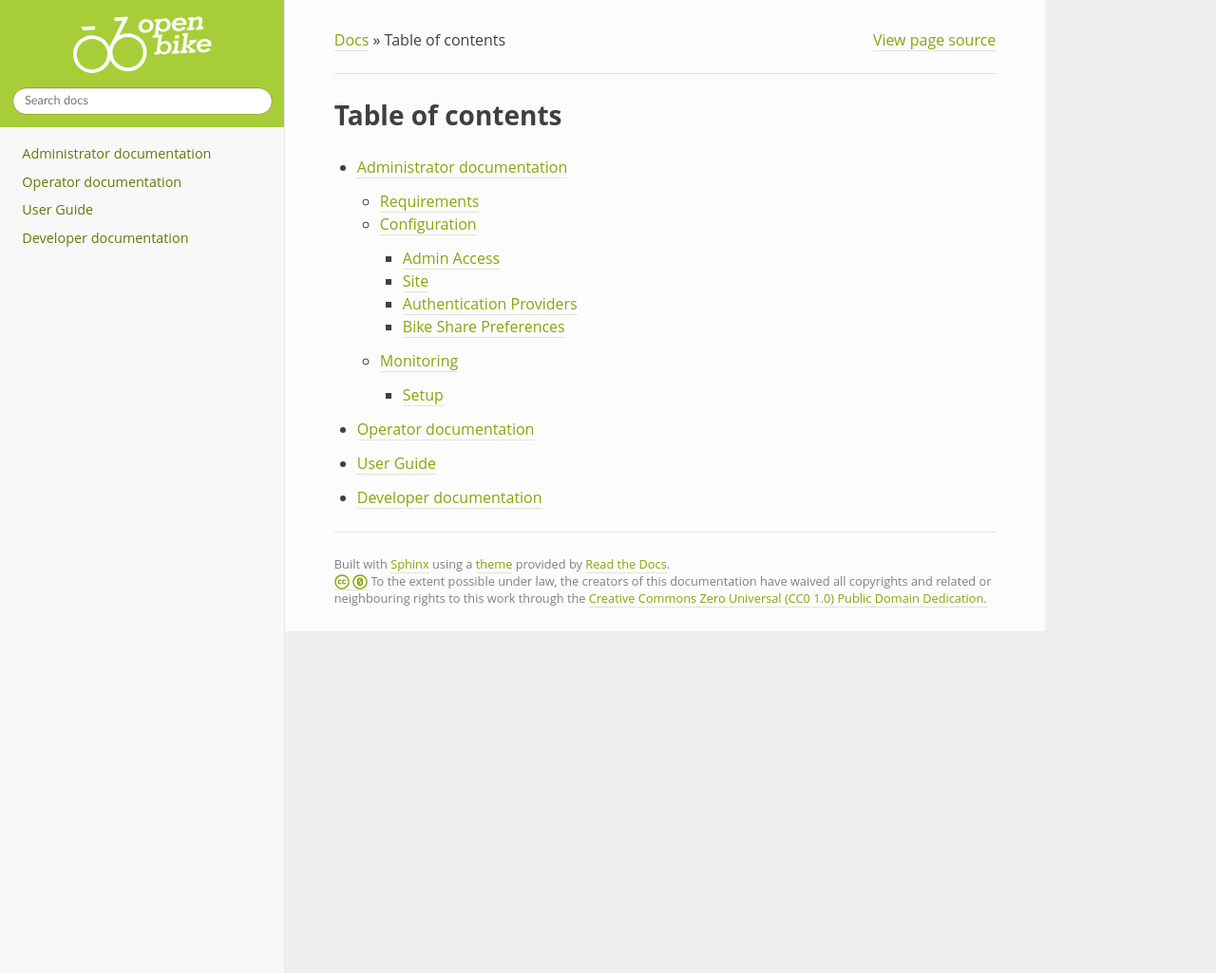
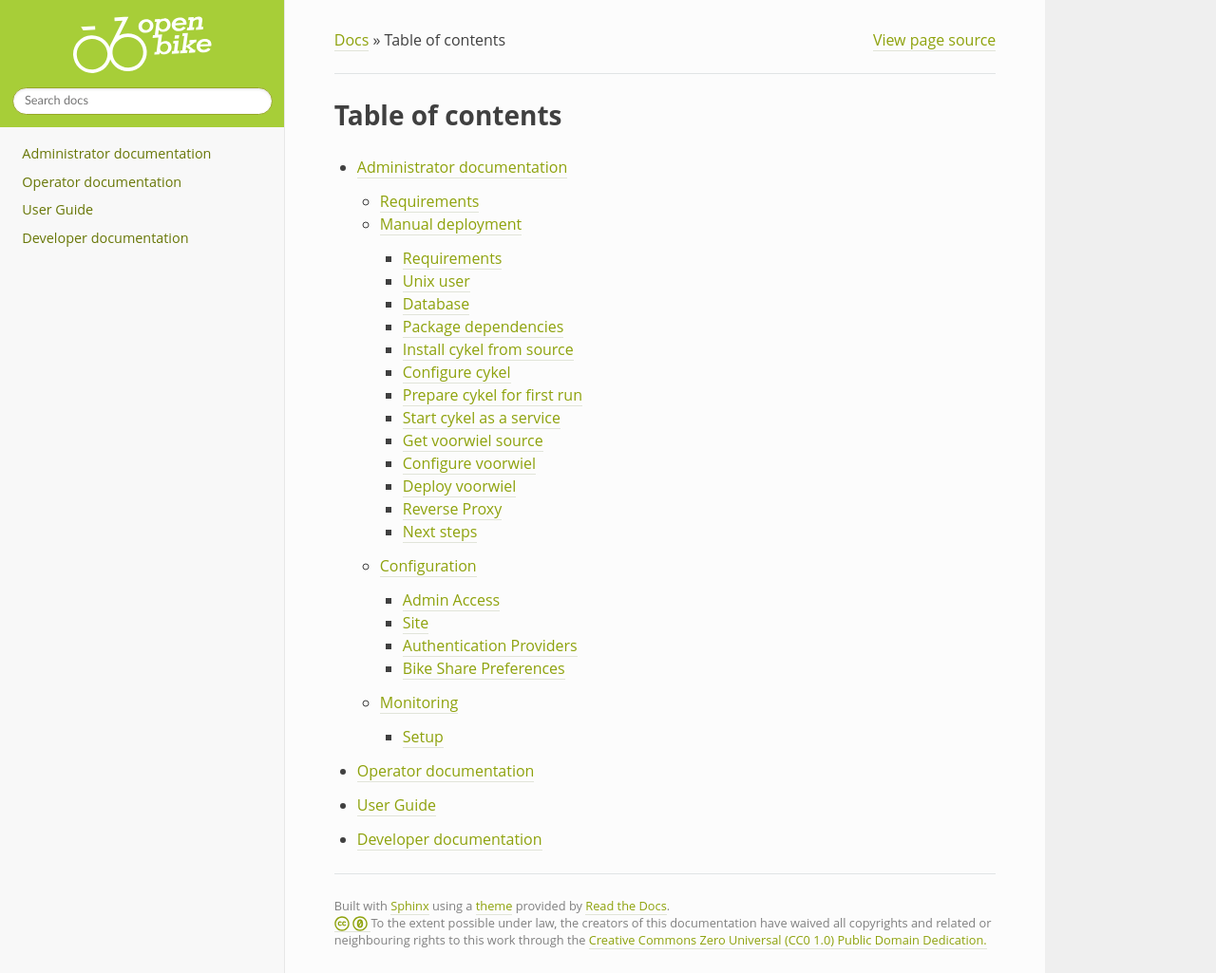
Before and after one commit to transportkollektiv/openbike, a Sphinx documentation site: the page built from docs/contents.rst, in a window 1280 px wide and 1025 px high. Shown: the whole window at 95% size. Built offline with Sphinx 7.4.7 and the Read the Docs theme 2.0.0, drawn with Linux system fonts in a browser that asks for light colours; pages that are not in the unit, such as notebooks, are missing from menus; some of the changed lines change nothing that is shown.

Commit message:
docs: add first draft of manual deployment

```diff
--- a/docs/administrator/index.rst
+++ b/docs/administrator/index.rst
@@ -14,9 +14,9 @@ cluster. Also we provide hints for additional systems you may want to deploy.
    :caption: Contents:
 
    requirements
-   installation-basic
-   installation-docker
-   installation-k8s
+   installation/manual
+   installation/docker
+   installation/k8s
    configuration
    maintenance
    monitoring
--- /dev/null
+++ b/docs/administrator/installation/manual.rst
@@ -0,0 +1,274 @@
+Manual deployment
+=================
+
+This guide describes the installation of a installation of OpenBike with its components from source. In this setup, everything is being run on one host.
+
+.. warning:: Even though we try to make it straightforward to run OpenBike, it still requires some Linux experience to get it right.
+
+We wrote this guide based on our setup on the Linux distribution Ubuntu 20.04 but it should work very similar on other modern distributions, especially on all systemd-based ones.
+
+Requirements
+------------
+
+Please set up the following systems beforehand, we’ll not explain them here in detail (but see these links for external installation guides):
+
+* A HTTP reverse proxy, e.g. `nginx`_, Apache or Caddy to allow HTTPS connections
+* A `PostgreSQL`_ 9.5+ database server
+
+We also recommend that you use a firewall, although this is not a OpenBike-specific recommendation. If you’re new to Linux and firewalls, we recommend that you start with `ufw`_.
+
+
+.. note:: Please, do not run OpenBike without HTTPS encryption. You'll handle user accounts and thanks to `Let's Encrypt`_
+          SSL certificates can be obtained for free these days. We also *do not* provide support for HTTP-only
+          installations except for development purposes.
+
+
+Unix user
+---------
+
+As we do not want to run the different OpenBike services as root, we first create a new unprivileged user::
+
+    # adduser openbike --disabled-password --home /srv/openbike
+
+In this guide, all code lines prepended with a ``#`` symbol are commands that you need to execute on your server as
+``root`` user (e.g. using ``sudo``); all lines prepended with a ``$`` symbol should be run by the unprivileged user.
+
+Database
+--------
+
+Having the database server installed, we still need a database and a database user. We can create these with any kind
+of database managing tool or directly on our database's shell. For PostgreSQL, we would do::
+
+    # sudo -u postgres createuser openbike
+    # sudo -u postgres createdb -O openbike openbike
+
+Package dependencies
+--------------------
+
+To build and run cykel, you will need the following packages::
+
+    # apt install git build-essential python-dev python3-venv python3 python3-pip \
+                  python3-dev libpq-dev node
+
+Install cykel from source
+-------------------------
+
+Now we will install cykel. The following steps are to be executed as the ``openbike`` user. Before we
+actually install cykel, we will create a virtual environment to isolate the python packages from your global
+python installation::
+
+    $ python3 -m venv /srv/openbike/venv
+    $ source /srv/openbike/venv/bin/activate
+    (venv)$ pip3 install -U pip wheel
+
+We now clone the cykel source and install the dependencies::
+
+    (venv)$ git clone https://github.com/stadtulm/cykel.git
+    (venv)$ cd /srv/openbike/cykel
+    (venv)$ pip3 install -U -r requirements.txt
+
+
+Configure cykel
+---------------
+
+For configuration normally ``settings.py`` is used. cykel also uses this file, but many important settings are set by environment variables. These can reside in your environment, or in an ``.env`` file in the ``cykel/`` directory (next to the ``settings.py`` file), that gets automatically loaded.
+
+The following is the baseline of environment variables you have to set:
+
+::
+
+    SECRET_KEY=a1b2c3d4e5f6examplechangeit7g8h9
+    DEBUG=0
+    DATABASE_URL=postgis://openbike:databaseuserpassword@localhost/openbike
+    ALLOWED_HOSTS=api.dev.bike
+    UI_SITE_URL=https://dev.bike/
+    CORS_ORIGIN_WHITELIST=https://dev.bike
+
+
+``SECRET_KEY``
+    The `Secret Key is a django feature <https://docs.djangoproject.com/en/2.2/ref/settings/#std:setting-SECRET_KEY>`_, used for  cryptographic signing for sessions, messages, and more. Generate a nice long random string for this key. (You could use ``openssl rand -hex 32`` for that)
+
+``DEBUG``
+    Set to 1 to enable `DEBUG <https://docs.djangoproject.com/en/2.2/ref/settings/#std:setting-DEBUG>`_ output, or 0 to disable. This should be really only used for development and troubleshooting.
+
+    .. warning:: Never deploy a site into production with DEBUG turned on.
+
+``DATABASE_URL``
+    Here you have configure the access to your database in a format supported by `dj-database-url <https://github.com/jacobian/dj-database-url>`_. For PostgreSQL with PostGIS use ``postgis://username:password@host/database``
+
+``ALLOWED_HOSTS``
+    Comma seperated list of hostnames, where cykel is reachable at.
+
+``UI_SITE_URL``
+    The full URL to your deployment of voorwiel. This is used to redirect the user after the login.
+
+``CORS_ORIGIN_WHITELIST``
+    CORS origins to allow, i.e. the frontend URL (with scheme, without path)
+
+Prepare cykel for first run
+---------------------------
+
+After the configuration we can finally compile static files and create the database structure::
+
+    (venv)$ python3 manage.py migrate
+    (venv)$ python3 manage.py collectstatic
+
+
+Start cykel as a service
+------------------------
+
+We recommend starting cykel using systemd to make sure it runs correctly after a reboot. Create a file
+named ``/etc/systemd/system/cykel.service`` with the following content::
+
+    [Unit]
+    Description=gunicorn daemon for cykel
+    After=network.target
+
+    [Service]
+    User=cykel
+    Group=cykel
+    PIDFile=/run/cykel/pid
+    User=cykel
+    Group=nogroup
+    WorkingDirectory=/srv/openbike/cykel
+    ExecStart=/srv/openbike/venv/bin/gunicorn cykel.wsgi \
+                    --name cykel \
+                    --pid /run/cykel/pid \
+                    --bind 127.0.0.1:8000 --access-logfile -
+    ExecReload=/bin/kill -s HUP $MAINPID
+    KillSignal=SIGTERM
+    PrivateTmp=true
+    Restart=on-failure
+
+    [Install]
+    WantedBy=multi-user.target
+
+You can now run the following commands to enable and start the services::
+
+    # systemctl daemon-reload
+    # systemctl enable cykel
+    # systemctl start cykel
+
+
+Get voorwiel source
+-------------------
+
+To let people rent the bikes, you need a visual interface. voorwiel is the default UI for cykel. The following steps are again executed as the ``openbike`` user::
+
+    $ git clone https://github.com/stadtulm/voorwiel.git
+    $ cd voorwiel
+    $ npm install
+
+Configure voorwiel
+------------------
+
+The configuration of voorwiel currently still happens before the build process. The configuration happens in the ``config/config.production.js`` file:
+
+::
+
+    var ENV = "production";
+    var TITLE = "dev.bike - open bikesharing for everyone";
+    var NAME = "dev.bike";
+    var SYSTEM_URL = "https://api.dev.bike";
+    var API_ROOT = SYSTEM_URL + "/api";
+    var GBFS_URL = SYSTEM_URL + "/gbfs/gbfs.json";
+    var DEFAULT_LOCATION = [48.3984, 9.9908];
+    var DEFAULT_ZOOM = 15;
+    var SUPPORT_TYPE;
+    var SUPPORT_URL;
+    var SENTRY_DSN;
+
+
+``TITLE``
+    Title of the voorwiel application page
+
+``NAME``
+    Name of your bikesharing system
+
+``SYSTEM_URL``
+    The URL to your cykel instance
+
+``DEFAULT_LOCATION``
+    Latitude and Longitude for the center of the map
+
+``DEFAULT_ZOOM``
+    Zoom level for the default view of the map
+
+Deploy voorwiel
+---------------
+
+voorwiel and its configuration is built into a big bundle of javascript. Run the following command to build voorwiel and drop the result into the ``dist`` folder:
+
+::
+
+    $ NODE_ENV=production NPM_CONFIG_PRODUCTION=true npm run build
+
+
+
+Reverse Proxy
+-------------
+
+The following snippet is an example on how to configure a nginx proxy for cykel and voorwiel::
+
+    server {
+        server_name api.dev.bike;
+        client_max_body_size 50M;
+
+        location /static/ {
+            alias /srv/openbike/cykel/public/;
+            try_files $uri $uri/ =404;
+        }
+
+        location / {
+            try_files $uri $uri/ @cykel;
+        }
+
+        location @cykel {
+            proxy_set_header Host $http_host;
+            proxy_set_header X-Forwarded-For $proxy_add_x_forwarded_for;
+            proxy_set_header X-Forwarded-Proto $scheme;
+            proxy_read_timeout 300;
+            proxy_pass http://127.0.0.1:8000;
+        }
+
+        listen [::]:443 ssl; # managed by Certbot
+        listen 443 ssl; # managed by Certbot
+        ssl_certificate /etc/letsencrypt/live/api.dev.bike/fullchain.pem; # managed by Certbot
+        ssl_certificate_key /etc/letsencrypt/live/api.dev.bike/privkey.pem; # managed by Certbot
+        include /etc/letsencrypt/options-ssl-nginx.conf; # managed by Certbot
+        ssl_dhparam /etc/letsencrypt/ssl-dhparams.pem; # managed by Certbot
+    }
+    server {
+        server_name dev.bike;
+
+        root /srv/openbike/voorwiel/dist;
+        index index.html index.htm;
+
+        location / {
+            try_files $uri $uri/ /index.html;
+        }
+
+        listen [::]:443 ssl; # managed by Certbot
+        listen 443 ssl; # managed by Certbot
+        ssl_certificate /etc/letsencrypt/live/dev.bike/fullchain.pem; # managed by Certbot
+        ssl_certificate_key /etc/letsencrypt/live/dev.bike/privkey.pem; # managed by Certbot
+        include /etc/letsencrypt/options-ssl-nginx.conf; # managed by Certbot
+        ssl_dhparam /etc/letsencrypt/ssl-dhparams.pem; # managed by Certbot
+    }
+
+
+We recommend reading about setting `strong encryption settings`_ for your web server. Certbot provides these with the ``options-ssl-nginx.conf`` file.
+
+
+Next steps
+----------
+
+Yay! You've installed cykel and voorwiel. To configure your new running bikesharing system and get access to the administration interface, read the :ref:`Configuration <configuration>` chapter.
+
+.. todo:: adapter
+
+.. _nginx: https://botleg.com/stories/https-with-lets-encrypt-and-nginx/
+.. _PostgreSQL: https://www.digitalocean.com/community/tutorials/how-to-install-and-use-postgresql-on-ubuntu-20-04
+.. _Let's Encrypt: https://letsencrypt.org
+.. _ufw: https://en.wikipedia.org/wiki/Uncomplicated_Firewall
+.. _strong encryption settings: https://mozilla.github.io/server-side-tls/ssl-config-generator/
```
